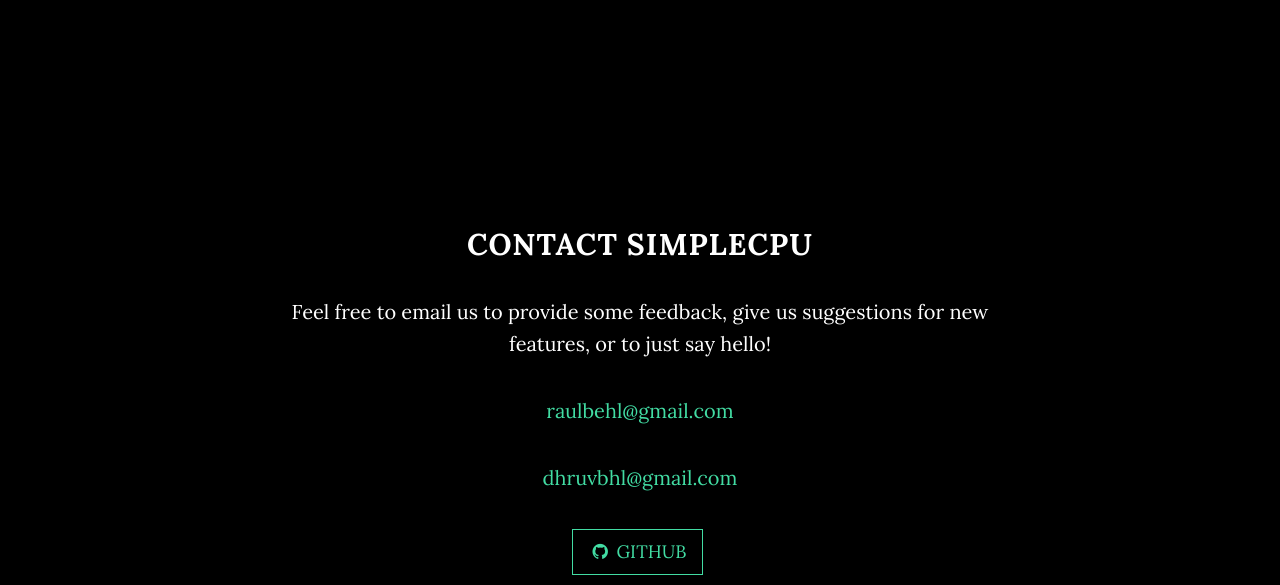
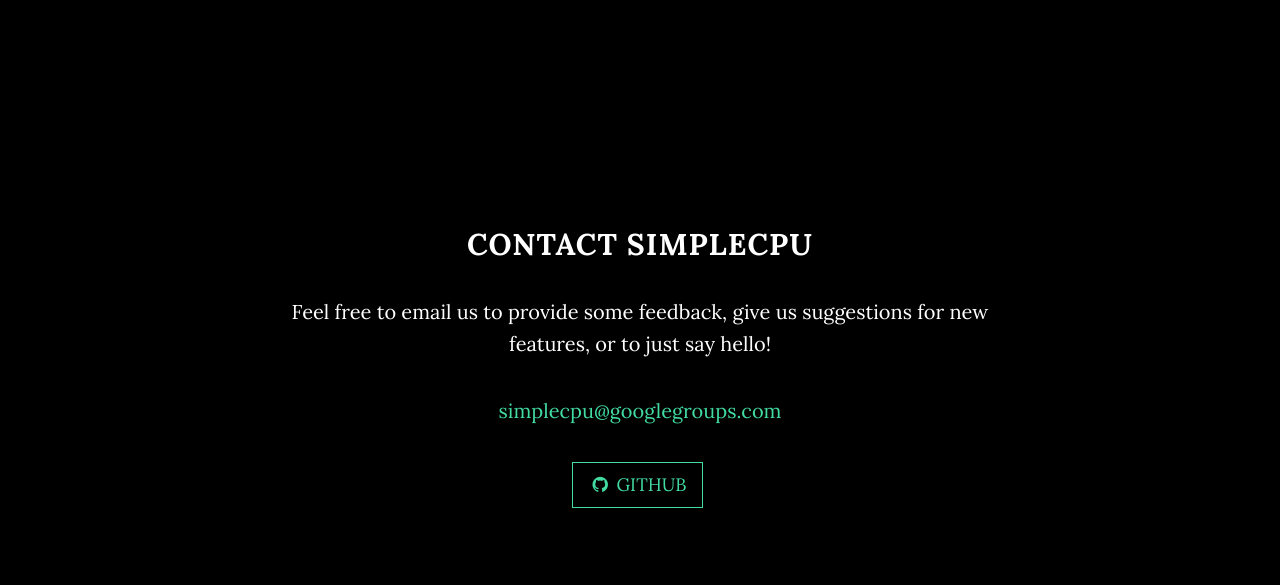
Before and after one commit to SimpleCPU/SimpleCPU, a plain HTML site: page docs/index.html in a window 1280 px wide. Shown: the part 1998-2583 px from the top of the page. After the commit the page ends 2516 px from the top, so only its background shows below. Drawn offline with nearby package versions, Linux system fonts and the light colour scheme; some packages are replaced by stand-ins of ours.

Commit message:
Updated index.html
Updated email on the website

```diff
--- a/docs/index.html
+++ b/docs/index.html
@@ -114,8 +114,7 @@
             <div class="col-lg-8 col-lg-offset-2">
                 <h2>Contact SimpleCPU</h2>
                 <p>Feel free to email us to provide some feedback, give us suggestions for new features, or to just say hello!</p>
-                <p><a href="mailto:raulbehl@gmail.com">raulbehl@gmail.com</a>
-                <p><a href="mailto:dhruvbhl@gmail.com">dhruvbhl@gmail.com</a>
+                <p><a href="mailto:simplecpu@googlegroups.com">simplecpu@googlegroups.com</a>
                 </p>
                 <ul class="list-inline banner-social-buttons">
                     <li>
```
